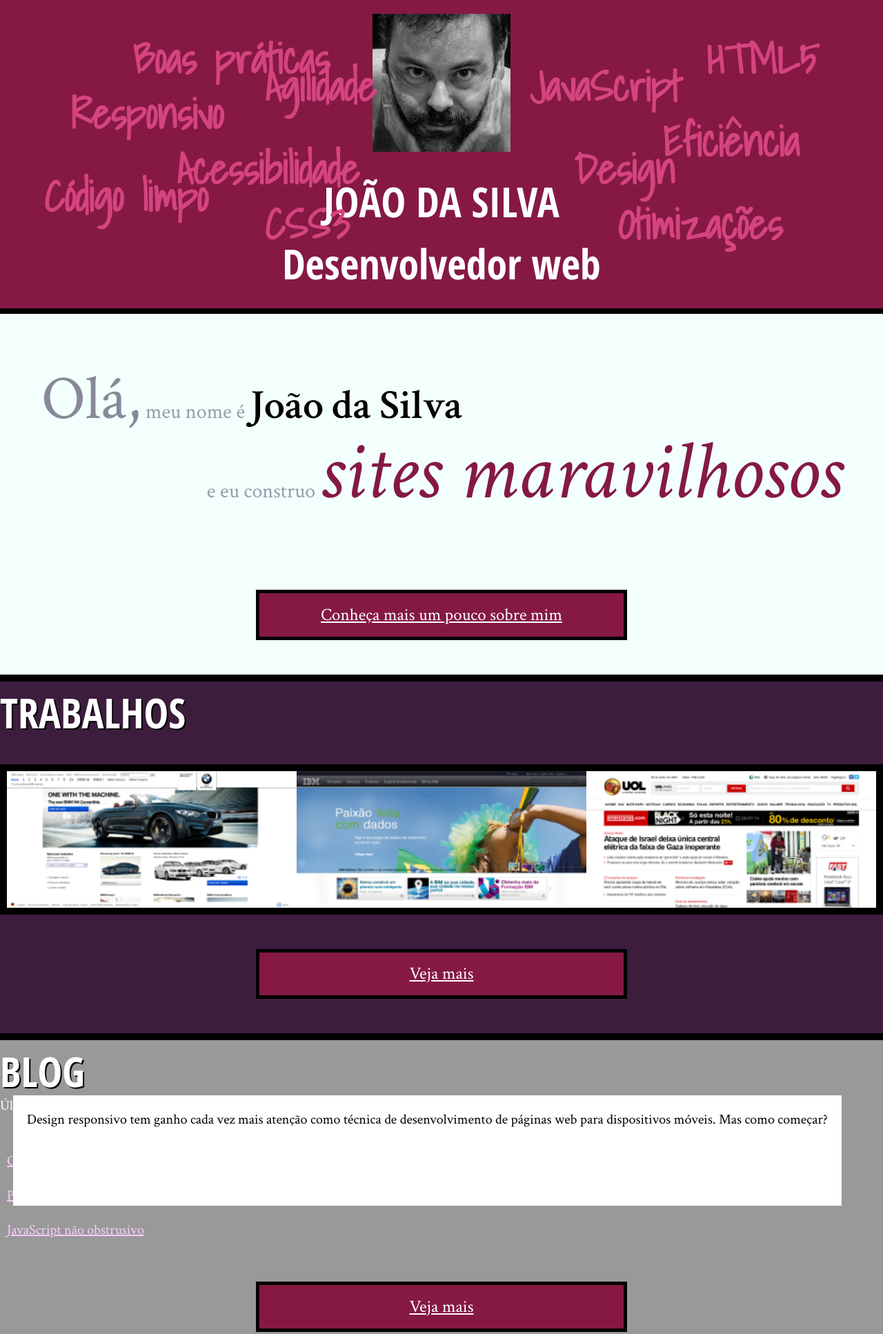
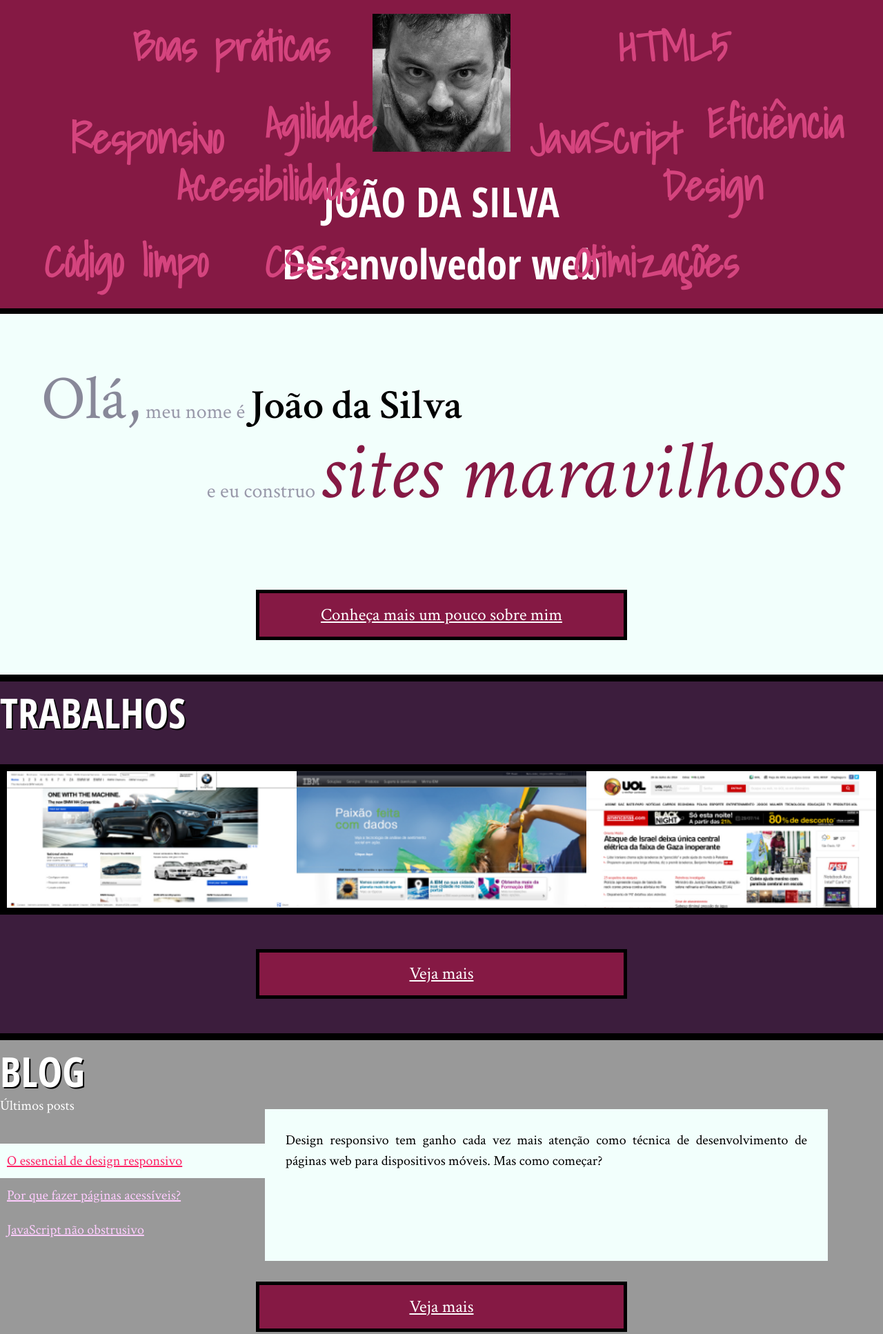
Before and after one commit to JaqueRV/html5ecss3II, a plain HTML site: page index.html in a window 1280 px wide. Shown: the top 1934 px of the page at 69% size. Drawn offline with Linux system fonts and the light colour scheme.

Commit message:
Add files via upload

```diff
--- a/css/index.css
+++ b/css/index.css
@@ -1,7 +1,9 @@
+header {
+    position: relative;
+}
 .foto-home {
     height: 200px;
 }
-
 .palavra-home {
     position: absolute;
     font-family: "Shadows Into Light", cursive;
@@ -15,55 +17,53 @@
 }
 
 .agilidade {
-    top: 10%;
+    top: 30%;
     left: 30%;
 }
 .responsivo {
-    top: 15%;
+    top: 35%;
     left: 8%;
 }
 
 .acessibilidade {
-    top: 25%;
+    top: 50%;
     left: 20%;
 }
 
 .codigo-limpo {
-    top: 30%;
+    top: 75%;
     left: 5%;
 }
 
 .css3 {
-    top: 35%;
+    top: 75%;
     left: 30%;
 }
 
-
 .html5 {
     top: 5%;
-    left: 80%;
+    left: 70%;
 }
 
 .javascript {
-    top: 10%;
+    top: 35%;
     left: 60%;
 }
 
 .eficiencia {
-    top: 20%;
+    top: 30%;
+    left: 80%;
+}
+
+.design {
+    top: 50%;
     left: 75%;
 }
 
-.design {
-    top: 25%;
+.otimizacoes {
+    top: 75%;
     left: 65%;
 }
-
-.otimizacoes {
-    top: 35%;
-    left: 70%;
-}
-
 
 .saudacao p {
     font-size: 1.5em;
@@ -141,12 +141,13 @@
 }
 .inicio-post{
     position: absolute;
-    top: 3em;
-    right: 3em;
-    height: 6em;
-    padding: 1em;
-    background-color: #FFF;
+    top: 4em;
+    height: 8em;
+    left: 30%;
+    right: 4em;
+    background-color: #F2FFFC;
     color: #000;
+    padding: 1.5em;
 
 }
 
@@ -167,3 +168,9 @@ main {
     padding-bottom: 0;
     float: none;
 }
+
+.blog .mais-recente {
+    background-color: #F2FFFC;
+    width: 30%;
+    color: #F26;
+}
--- a/index.html
+++ b/index.html
@@ -49,7 +49,7 @@
             <small>Últimos posts</small>
             <ol>
                 <li>
-                    <a href="blog.html">O essencial de design responsivo</a>
+                    <a class="mais-recente" href="blog.html">O essencial de design responsivo</a>
                     <p class="inicio-post">Design responsivo tem ganho cada vez mais atenção como técnica de desenvolvimento de páginas web para dispositivos móveis. Mas como começar?</p>
                 </li>
                 <li>
```
